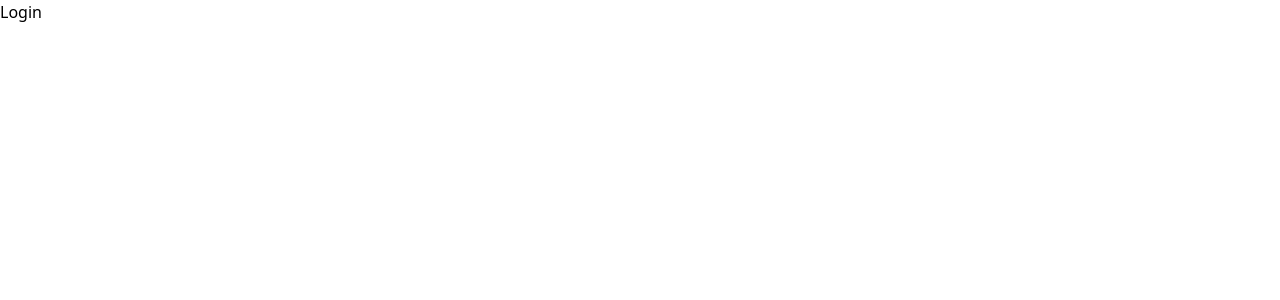
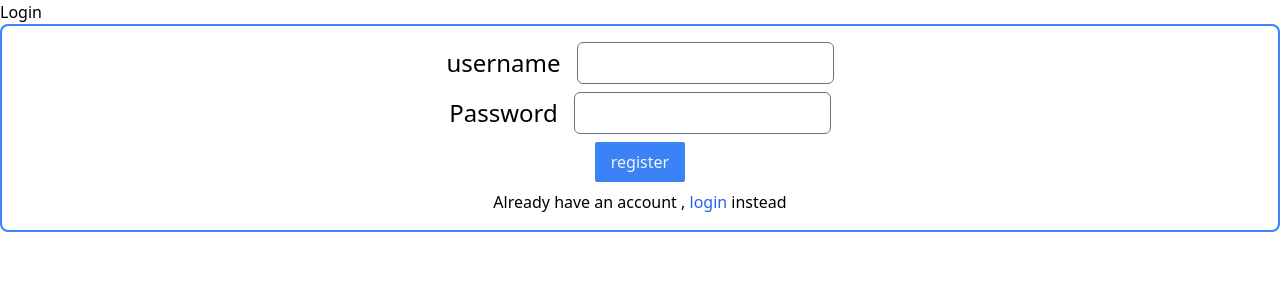
Before and after one commit to saurabhmehta1601/Niramaya-frontend, a React (Create React App) app in the folder frontend/: page /login in a window 1280 px wide. Shown: the top 300 px of the page. Built offline with nearby package versions, Linux system fonts and the light colour scheme.

Commit message:
add form component

```diff
--- a/frontend/package.json
+++ b/frontend/package.json
@@ -4,6 +4,7 @@
   "private": true,
   "dependencies": {
     "@craco/craco": "^6.3.0",
+    "@tailwindcss/forms": "^0.3.4",
     "@testing-library/jest-dom": "^5.11.4",
     "@testing-library/react": "^11.1.0",
     "@testing-library/user-event": "^12.1.10",
--- /dev/null
+++ b/frontend/src/components/Form.jsx
@@ -0,0 +1,26 @@
+import React from 'react'
+import { Link } from 'react-router-dom';
+
+const Form = ({formType}) => {
+    return (
+        <form className="border-2 p-4 gap-2 border-blue-500 rounded-lg flex items-center flex-col">
+            <div className="flex gap-4 items-center">
+                <label htmlFor="username" className="text-2xl ">username</label>
+                <input type="text" name="username" id="username" className="rounded-md"/>
+            </div>
+            <div className="flex gap-4 items-center">
+                <label htmlFor="password" className="text-2xl">Password</label>
+                <input type="password" name="password" id="password" className="rounded-md"/>
+            </div>
+            <button type="submit" className="bg-blue-500 text-gray-100 px-4 py-2 rounded-sm">
+                {formType === "login" ? "login" : "register"}
+            </button>
+            {formType === "register" ?
+            (<p>Already have an account , <Link className="text-blue-600">login</Link> instead </p>):
+            (<p>Don't have an account , <Link className="text-blue-600">register</Link> instead </p>)
+            }
+</form>
+    )
+}
+
+export default Form
--- a/frontend/src/pages/Login.jsx
+++ b/frontend/src/pages/Login.jsx
@@ -1,9 +1,10 @@
 import React from 'react'
-
+import Form from "../components/Form"
 const Login = () => {
     return (
         <div>
             Login
+            <Form formType="register"/>
         </div>
     )
 }
--- a/frontend/tailwind.config.js
+++ b/frontend/tailwind.config.js
@@ -11,5 +11,5 @@ module.exports = {
   variants: {
     extend: {},
   },
-  plugins: [],
+  plugins: [require('@tailwindcss/forms')],
 }
```
Also changed, not shown: 1 other file (tests, documents, lock files or other folders).
